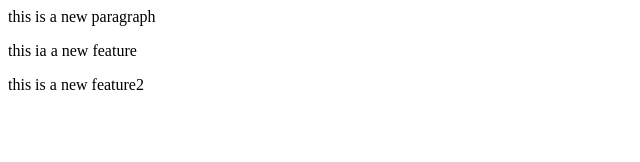
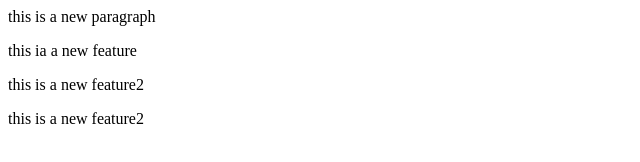
Before and after one commit to mujaheedmk/localrepo, a plain HTML site: page index.html in a window 1280 px wide. Shown: the whole page, without its empty margins (0-640 px from the left). Drawn offline with Linux system fonts and the light colour scheme.

Commit message:
new line added

```diff
--- a/index.html
+++ b/index.html
@@ -1,3 +1,4 @@
 <p>this is a new paragraph</p>
 <p>this ia a new feature</p>
 <p>this is a new feature2</p>
+<p>this is a new feature2</p>
```
